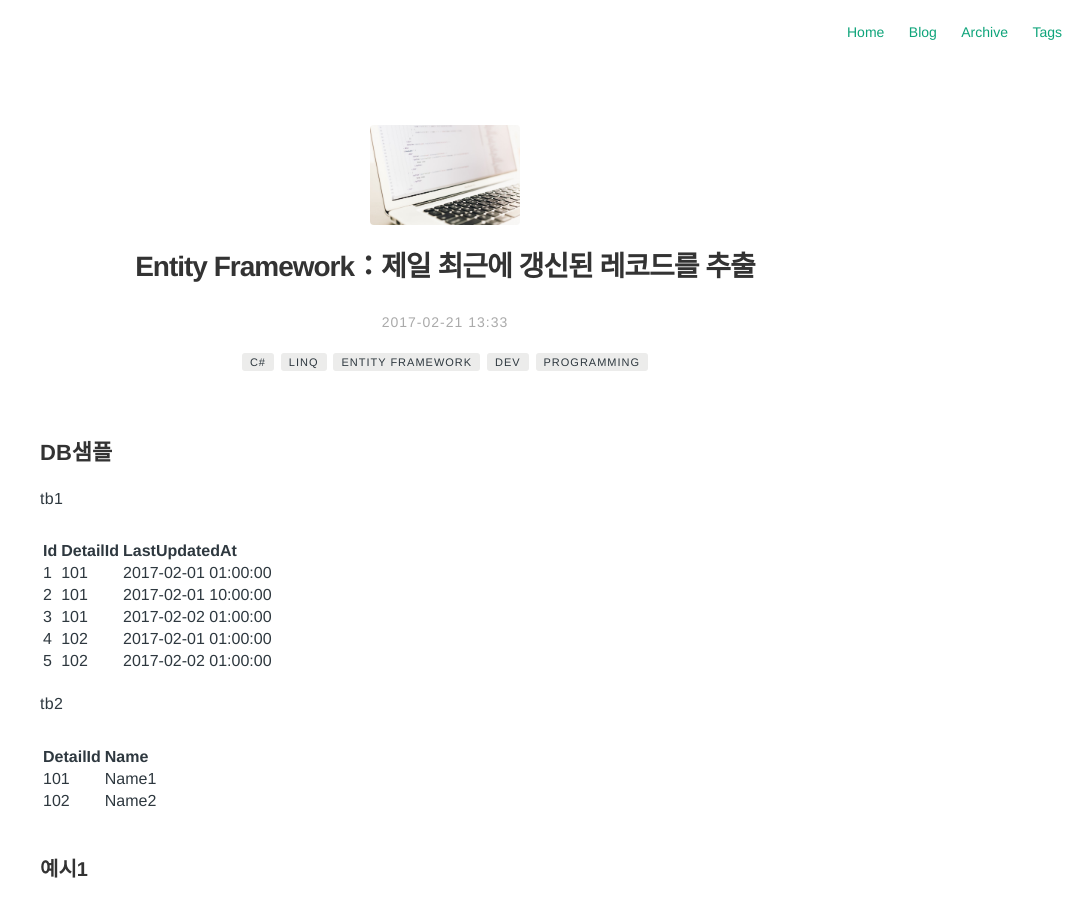
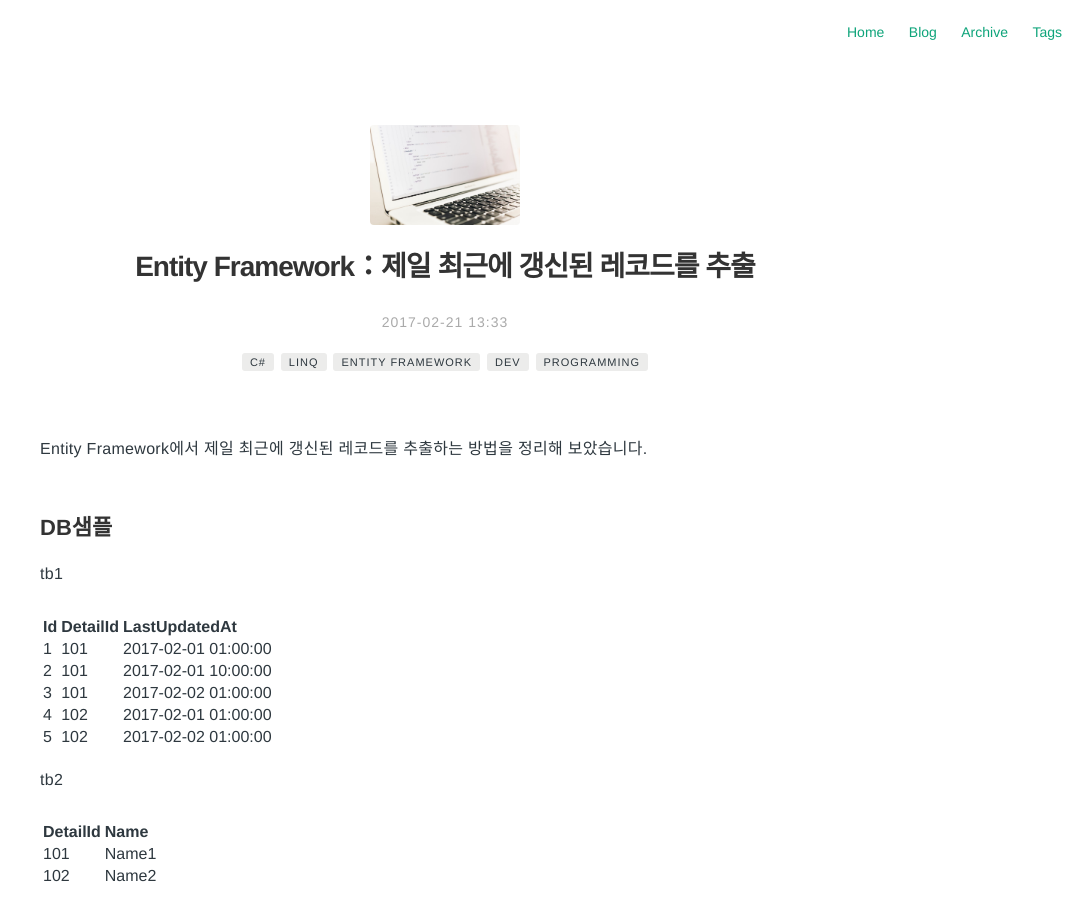
Before and after one commit to Pie001/pie001.github.io, a Jekyll site: the page built from _posts/2017-02-21-0021.md, in a window 1280 px wide and 900 px high. Shown: the whole window, without its empty margins (195-1280 px from the left). Built offline with Jekyll 4.4.1, drawn with Linux system fonts in a browser that asks for light colours; comment, search, counter and statistics services are not loaded.

Commit message:
Update 2017-02-21-0021.md

```diff
--- a/_posts/2017-02-21-0021.md
+++ b/_posts/2017-02-21-0021.md
@@ -17,6 +17,8 @@
 author: pie
 description: Entity Framework：제일 최근에 갱신된 레코드를 추출
 ---
+
+Entity Framework에서 제일 최근에 갱신된 레코드를 추출하는 방법을 정리해 보았습니다.
 
 ## DB샘플
 
```
